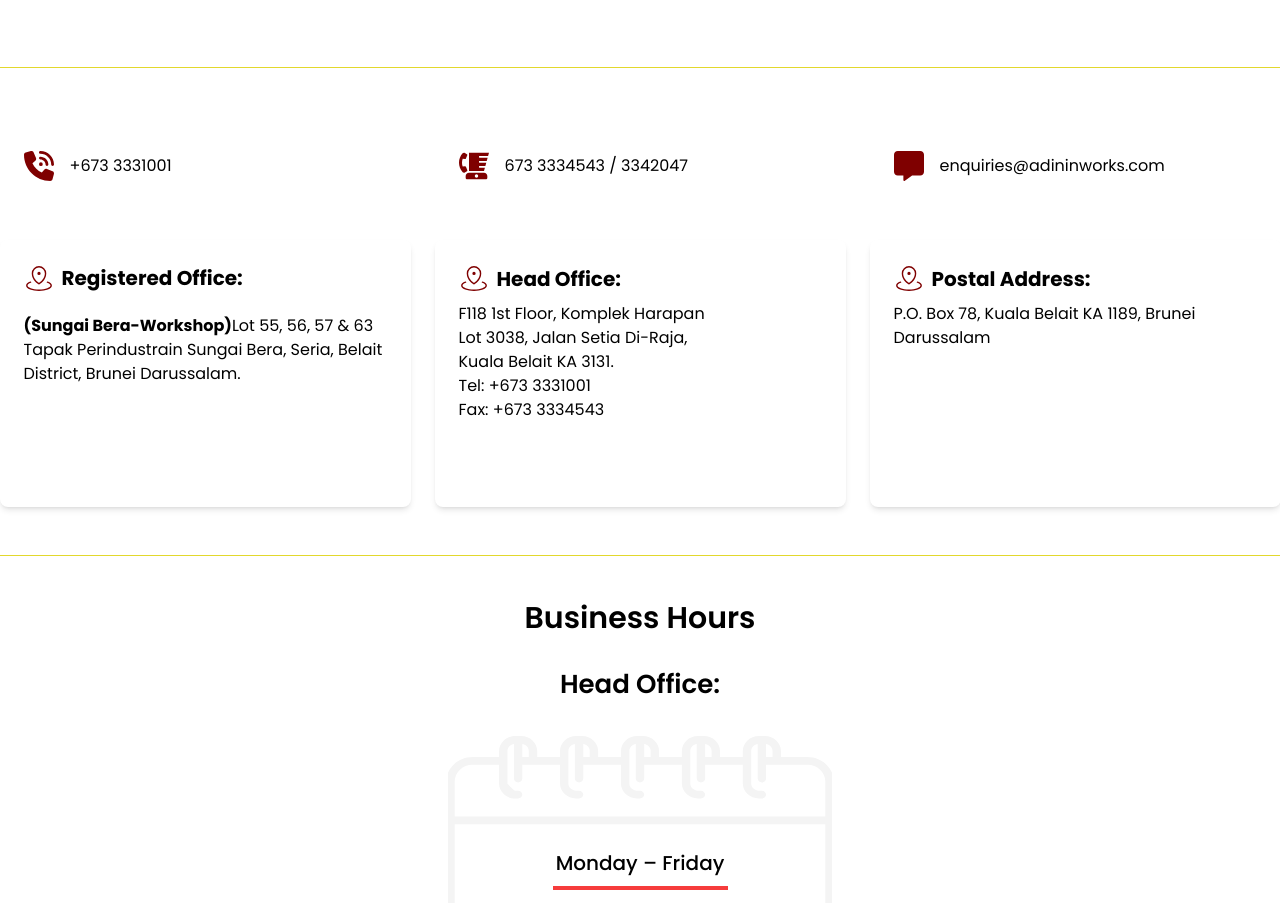
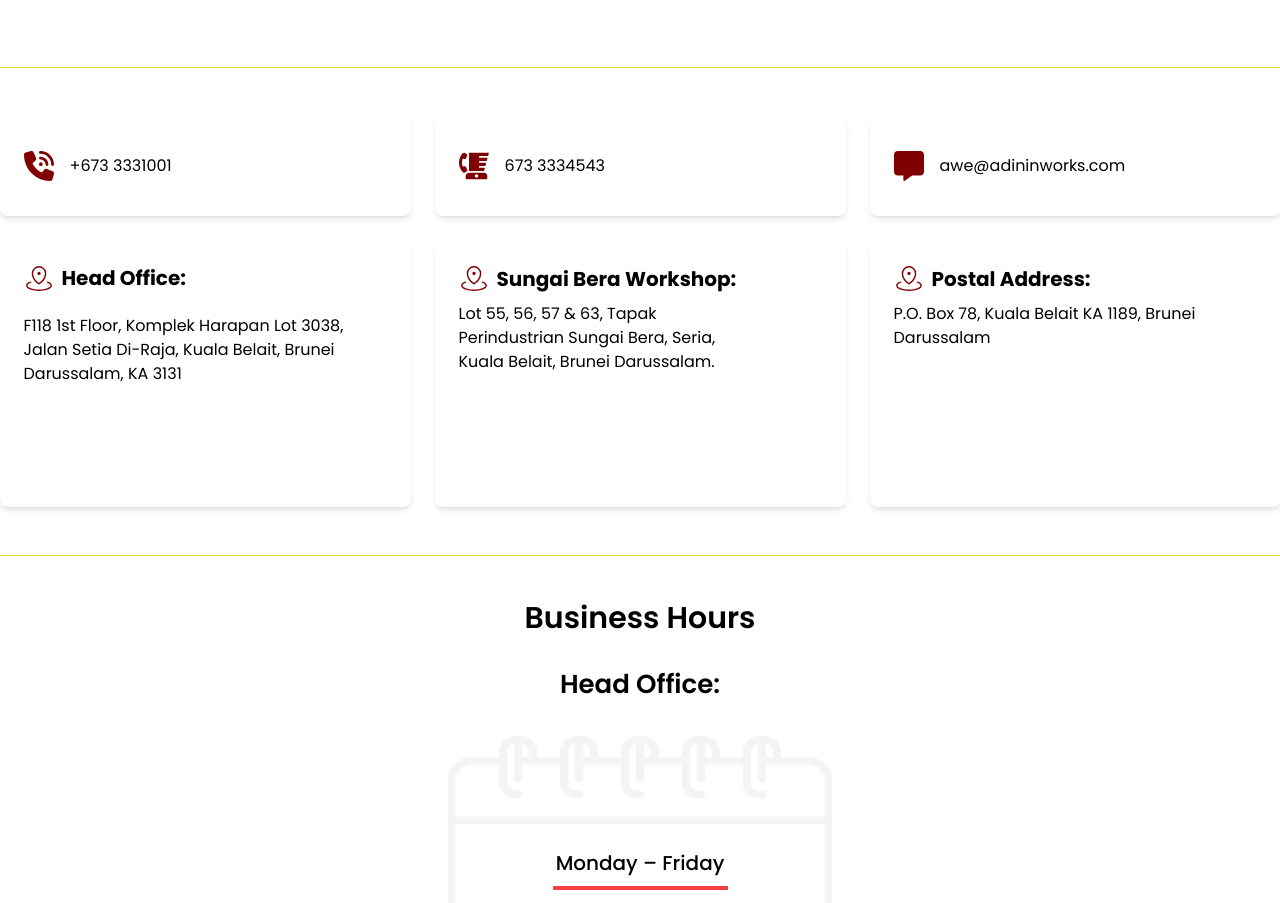
Before and after one commit to CloudBeesTechnology/AWE-Website, a React (Vite) app: page /contact in a window 1280 px wide. Shown: the part 1049-1952 px from the top of the page. Built offline with nearby package versions, Linux system fonts and the light colour scheme; what aws-amplify would draw is missing.

Commit message:
Modified: Contact section modified with little changes.

```diff
--- a/src/pages/contact/BusinessEnquiries.jsx
+++ b/src/pages/contact/BusinessEnquiries.jsx
@@ -1,3 +1,79 @@
+// import React from 'react'
+// import { FaPhoneVolume } from "react-icons/fa6";
+// import { FaBlenderPhone } from "react-icons/fa";
+// import { FaMessage } from "react-icons/fa6";
+// import { PiMapPinAreaLight } from "react-icons/pi";
+
+// export const BusinessEnquiries = () => {
+//   return (
+//     <div className="screen-size flex flex-col items-center justify-center sm:px-10">
+//       {/* Heading */}
+//       <h2 className="text-[30px] text-[#303030] font-semibold mb-16">Business Enquiries</h2>
+
+//       {/* Top contact info */}
+//       <div className='border border-[#E2D82D] center flex-col p-2 lg:p-12 sm:p-5'>
+//         <div className="center gap-4  lg:gap-64 p-2 mb-6 flex-col lg:flex-row">
+//           <div className="flex items-center gap-6space-x-2 bg-white p-4">
+//             <span role="img" aria-label="Phone" className="text-dark_red"><FaPhoneVolume /></span>
+//             <p>+673 3331001</p>
+//           </div>
+//           <div className="flex items-center space-x-2 bg-white p-4">
+//             <span role="img" aria-label="Phone" className="text-dark_red"><FaBlenderPhone /></span>
+//             <p>673 3334543 / 3342047 </p>
+//           </div>
+//           <div className="flex items-center space-x-2 bg-white p-4">
+//             <span role="img" aria-label="Email" className="text-dark_red"><FaMessage /></span>
+//             <p>+enquiries@adininworks.com</p>
+//           </div>
+//         </div>
+
+
+//         {/* Office Details */}
+//         <div className="">
+//           <div className='flex flex-col lg:flex-row gap-6 w-full'>
+//             {/* Registered Office */}
+//             <div className='w-[411px] h-[267px] bg-white p-6 rounded-lg shadow-md flex w-full sm:w-[350px]'>
+//               <div className="">
+//                 <h2 className="text-xl font-bold mb-2 flex ">
+//                   <span role="img" aria-label="Location" className="mr-2 text-dark_red text-[30px]"><PiMapPinAreaLight /></span>
+//                   Registered Office:
+//                 </h2>
+//                 {/* Sungai Bera-Workshop */}
+//                 <div className=" max-sm:mt-5 mt-2">
+//                   <p className='mt-5 '><strong>(Sungai Bera-Workshop) </strong>
+//                     Lot 55, 56, 57 & 63 Tapak Perindustrain Sungai Bera, Seria, Belait District, Brunei Darussalam.</p>
+//                 </div>
+//               </div>
+//             </div>
+//             {/* Head Office */}
+//             <div className="w-[411px] h-[267px] bg-white p-6 rounded-lg shadow-md">
+//               <h3 className="text-xl font-bold mb-2 flex items-center">
+//                 <span role="img" aria-label="Location" className="mr-2 text-dark_red text-[30px]"><PiMapPinAreaLight /></span>
+//                 Head Office:
+//               </h3>
+//               <p>F118 1st Floor, Komplek Harapan <br /> Lot 3038, Jalan Setia Di-Raja,<br /> Kuala Belait KA 3131.</p>
+//               <p>Tel: +673 3331001</p>
+//               <p>Fax: +673 3334543</p>
+//             </div>
+//             {/* Postal Address */}
+//             <div className="w-[411px] h-[267px] bg-white p-6 rounded-lg shadow-md">
+//               <h3 className="text-xl font-bold mb-2 flex items-center">
+//                 <span role="img" aria-label="Location" className="mr-2 text-dark_red text-[30px]"><PiMapPinAreaLight /></span>
+//                 Postal Address:
+//               </h3>
+//               <p>P.O. Box 78, Kuala Belait KA 1189, Brunei Darussalam</p>
+//             </div>
+//           </div>
+//         </div>
+//       </div>
+//     </div>
+//   )
+// }
+
+
+
+
+
 import React from 'react';
 import { FaPhoneVolume } from "react-icons/fa6";
 import { FaBlenderPhone } from "react-icons/fa";
@@ -14,17 +90,17 @@
       <div className='border border-[#E2D82D] center flex-col p-2 lg:p-12 sm:p-5'>
         {/* Top contact info */}
         <div className='flex flex-col lg:flex-row gap-6 mb-6'>
-          <div className='w-[411px] h-[100px] bg-white p-6 rounded-lg flex items-center'>
+          <div className='w-[411px] h-[100px] bg-white p-6 rounded-lg shadow-md flex items-center'>
             <span role="img" aria-label="Phone" className="text-dark_red text-[30px]"><FaPhoneVolume /></span>
             <p className="ml-4">+673 3331001</p>
           </div>
-          <div className='w-[411px] h-[100px] bg-white p-6 rounded-lg flex items-center'>
+          <div className='w-[411px] h-[100px] bg-white p-6 rounded-lg shadow-md flex items-center'>
             <span role="img" aria-label="Phone" className="text-dark_red text-[30px]"><FaBlenderPhone /></span>
-            <p className="ml-4">673 3334543 / 3342047</p>
+            <p className="ml-4">673 3334543</p>
           </div>
-          <div className='w-[411px] h-[100px] bg-white p-6 rounded-lg  flex items-center'>
+          <div className='w-[411px] h-[100px] bg-white p-6 rounded-lg shadow-md flex items-center'>
             <span role="img" aria-label="Email" className="text-dark_red text-[30px]"><FaMessage /></span>
-            <p className="ml-4">enquiries@adininworks.com</p>
+            <p className="ml-4">awe@adininworks.com</p>
           </div>
         </div>
 
@@ -34,11 +110,13 @@
           <div className='w-[411px] h-[267px] bg-white p-6 rounded-lg shadow-md'>
             <h2 className="text-xl font-bold mb-2 flex">
               <span role="img" aria-label="Location" className="mr-2 text-dark_red text-[30px]"><PiMapPinAreaLight /></span>
-              Registered Office:
+              Head Office:
             </h2>
             <div className="max-sm:mt-5 mt-2">
-              <p className='mt-5'><strong>(Sungai Bera-Workshop)</strong>
-                Lot 55, 56, 57 & 63 Tapak Perindustrain Sungai Bera, Seria, Belait District, Brunei Darussalam.
+              <p className='mt-5'>
+                F118 1st Floor, Komplek Harapan
+                Lot 3038, Jalan Setia Di-Raja,
+                Kuala Belait, Brunei Darussalam, KA 3131
               </p>
             </div>
           </div>
@@ -47,11 +125,12 @@
           <div className='w-[411px] h-[267px] bg-white p-6 rounded-lg shadow-md'>
             <h3 className="text-xl font-bold mb-2 flex items-center">
               <span role="img" aria-label="Location" className="mr-2 text-dark_red text-[30px]"><PiMapPinAreaLight /></span>
-              Head Office:
+              Sungai Bera Workshop:
             </h3>
-            <p>F118 1st Floor, Komplek Harapan <br /> Lot 3038, Jalan Setia Di-Raja,<br /> Kuala Belait KA 3131.</p>
-            <p>Tel: +673 3331001</p>
-            <p>Fax: +673 3334543</p>
+            <p>Lot 55, 56, 57 & 63, Tapak <br />
+              Perindustrian Sungai Bera, Seria, <br />
+              Kuala Belait, Brunei Darussalam.</p>
+
           </div>
 
           {/* Postal Address */}
```
Also changed, not shown: src/pages/contact/BusinessHours.jsx (line endings or trailing spaces).
